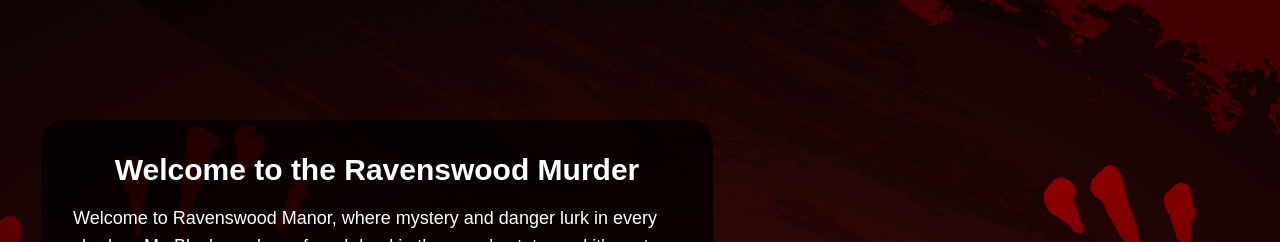
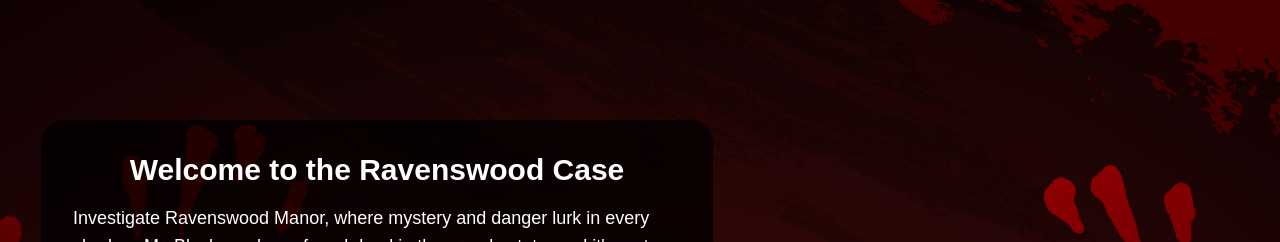
Before and after one commit to Apollo-Blaze/Murder-Mystery, a React (Vite) app: page / in a window 1280 px wide. Shown: the top 242 px of the page. Built offline with nearby package versions, Linux system fonts and the light colour scheme.

Commit message:
minor fixes

```diff
--- a/index.html
+++ b/index.html
@@ -4,7 +4,7 @@
     <meta charset="UTF-8" />
     <link rel="icon" type="image/svg+xml" href="/icon.svg" />
     <meta name="viewport" content="width=device-width, initial-scale=1.0" />
-    <title>Ravenswood Murder</title>
+    <title>Ravenswood Case</title>
   </head>
   <body>
     <div id="root"></div>
--- a/src/components/EndPage.jsx
+++ b/src/components/EndPage.jsx
@@ -64,7 +64,14 @@ const EndPage = () => {
       <div className="absolute inset-0 flex items-center justify-center">
         <div className="bg-black bg-opacity-90 p-8 rounded-3xl text-center text-white min-w-[300px] max-w-2xl max-h-[70vh] overflow-y-auto custom-scrollbar">
           <h1 className="text-4xl font-bold mb-4">Game Over</h1>
-          <p className="text-lg mb-6">{message}</p>
+          <p
+  className={`text-lg mb-6 ${
+    killerName ? 'text-green-500' : 'text-red-500'
+  }`}
+>
+  {message}
+</p>
+
 
           {/* Story Reveal Section */}
           <div className="text-left text-white mt-6 space-y-4">
--- a/src/components/Home.jsx
+++ b/src/components/Home.jsx
@@ -36,6 +36,8 @@ const Home = () => {
   const [showForensic, setshowForensic] = useState(true);
   const [isListening, setIsListening] = useState(false);
 
+
+
   const handleSpeechToText = () => {
     const SpeechRecognition =
       window.SpeechRecognition || window.webkitSpeechRecognition;
@@ -69,11 +71,18 @@ const Home = () => {
   const toggleNotepad = () => {
     setIsNotepadOpen(!isNotepadOpen);
   };
+
   useEffect(() => {
-    audioRef.current.play();
-    audioRef.current.loop = true;
+    const audio = audioRef.current;
+    audio.play();
+    audio.loop = false;
     setIsPlaying(true);
+    return () => {
+      audio.pause();
+      audio.currentTime = 0;
+    };
   }, []);
+
 
   const togglePlayPause = () => {
     if (isPlaying) {
@@ -84,6 +93,8 @@ const Home = () => {
     setIsPlaying(!isPlaying);
   };
 
+
+
   const locations = [
     "garden",
     "diningRoom",
@@ -92,6 +103,8 @@ const Home = () => {
     "library",
     "balcony",
   ];
+
+
   const navigate = useNavigate();
 
   const changeLocation = (newLocation) => {
@@ -198,6 +211,7 @@ const Home = () => {
     }
     setUserInput("");
   };
+
   // Typing effect
   useEffect(() => {
     if (response) {
@@ -215,6 +229,7 @@ const Home = () => {
       return () => clearInterval(typingInterval);
     }
   }, [response]);
+
 
   return (
     <>
@@ -243,7 +258,7 @@ const Home = () => {
         transition={{ duration: 0.3 }} // Adjust speed of transition
       >
         <div className="flex justify-between items-center">
-          <div className="text-2xl font-bold">Ravenswood Murder</div>
+          <div className="text-2xl font-bold">Ravenswood Case</div>
 
           {/* Desktop Menu */}
           <ul className="hidden sm:flex space-x-4">
--- a/src/components/Intro.jsx
+++ b/src/components/Intro.jsx
@@ -13,14 +13,14 @@ const IntroPage = () => {
         <div className="flex items-center justify-center space-x-44">
           {/* Left side content (story, suspects, etc.) */}
           <div className="bg-black bg-opacity-70 p-8 rounded-3xl text-center text-white min-w-[300px] max-w-2xl max-h-[70vh] overflow-y-auto custom-scrollbar">
-            <h1 className="text-3xl font-bold mb-4">Welcome to the Ravenswood Murder</h1>
+            <h1 className="text-3xl font-bold mb-4">Welcome to the Ravenswood Case</h1>
             <p className="text-lg mb-6 text-left">
-              Welcome to Ravenswood Manor, where mystery and danger lurk in every shadow. Mr. Blackwood was found dead in the grand estate, and it's up to you, the detective, to unravel the truth behind his demise. The primary suspects are Alice, his business partner; Bob, his estranged brother; and Clara, a longtime family friend.
+              Investigate Ravenswood Manor, where mystery and danger lurk in every shadow. Mr. Blackwood was found dead in the grand estate, and it's up to you, the detective, to unravel the truth behind his demise. The primary suspects are Alice, his business partner; Bob, his estranged brother; and Clara, a longtime family friend.
 
               <br /><br />
               <span className='font-bold text-2xl'>The Storyline:</span>
               <br />
-              Welcome to Ravenswood Manor, a grand yet ominous estate enveloped in shadow and intrigue. Mr. Reginald Blackwood, a wealthy and enigmatic figure, was found dead in his study on a stormy night. He held a powerful company whose future was filled with promise—but also peril. This future was to be overseen by someone he trusted deeply, but his decision was unknown to all but a select few. You, the detective, must piece together clues from within the manor’s eerie rooms to unveil the truth behind Mr. Blackwood’s death.
+              Welcome to the Ravenswood Manor, a grand yet ominous estate enveloped in shadow and intrigue. Mr. Reginald Blackwood, a wealthy and enigmatic figure, was found dead in his study on a stormy night. He held a powerful company whose future was filled with promise—but also peril. This future was to be overseen by someone he trusted deeply, but his decision was unknown to all but a select few. You, the detective, must piece together clues from within the manor’s eerie rooms to unveil the truth behind Mr. Blackwood’s death.
               <br /><br />
 
               <span className='font-bold text-2xl'>Suspect Profiles:</span>
```
